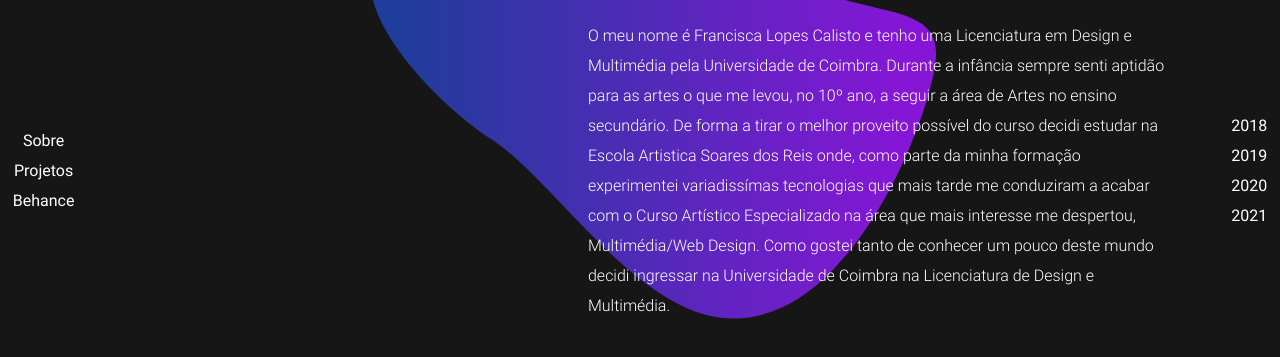
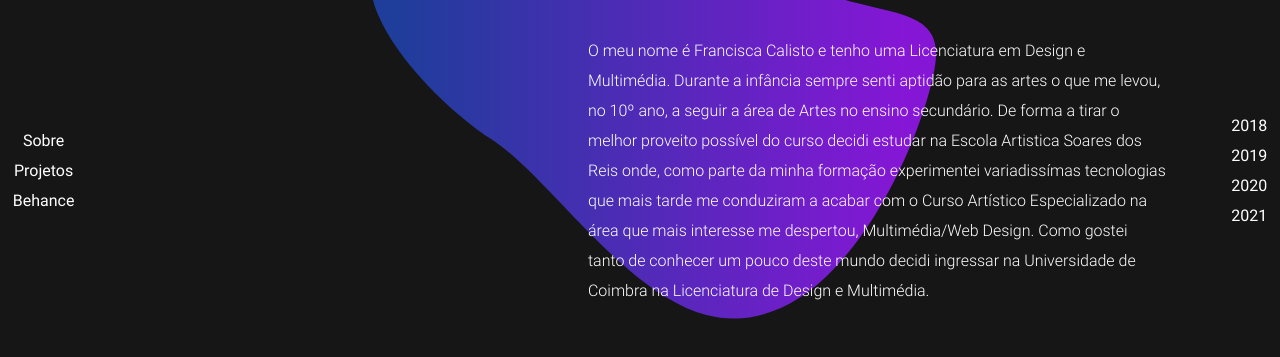
Before and after one commit to calisto03/calisto03, a plain HTML site: page sobre.html in a window 1280 px wide. Shown: the part 239-596 px from the top of the page. Drawn offline with Linux system fonts and the light colour scheme.

Commit message:
Mudança 11

```diff
--- a/sobre.html
+++ b/sobre.html
@@ -62,7 +62,7 @@
 
         </div>
         <div id="sobre_mim_texto">
-            <p>O meu nome é Francisca Lopes Calisto e tenho uma Licenciatura em Design e Multimédia pela Universidade de Coimbra.
+            <p>O meu nome é Francisca Calisto e tenho uma Licenciatura em Design e Multimédia.
                 Durante a infância sempre senti aptidão para as artes o que me levou, no 10º ano, a seguir a área de Artes no ensino secundário.
                 De forma a tirar o melhor proveito possível do curso decidi estudar na Escola Artistica Soares dos Reis onde, como parte da minha formação experimentei variadissímas tecnologias que mais tarde me conduziram a acabar com o Curso Artístico Especializado na área que mais interesse me despertou, Multimédia/Web Design.
                 Como gostei tanto de conhecer um pouco deste mundo decidi ingressar na Universidade de Coimbra na Licenciatura de Design e Multimédia.
```
